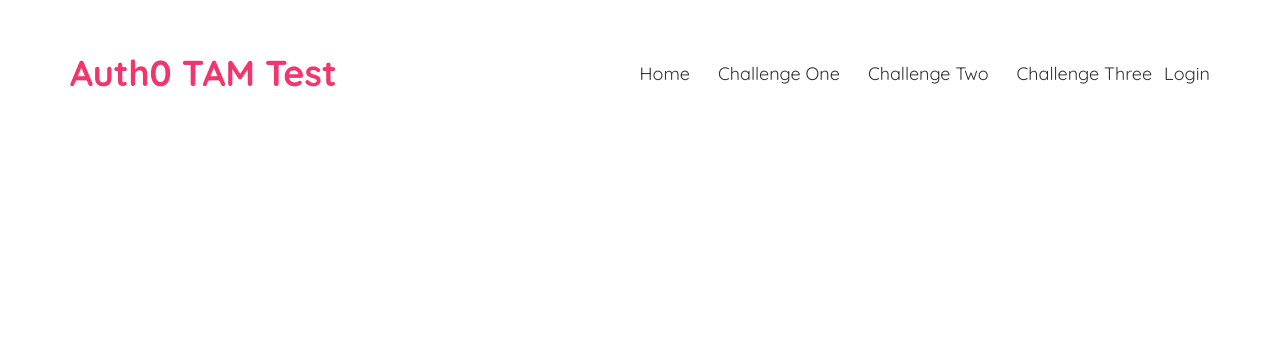
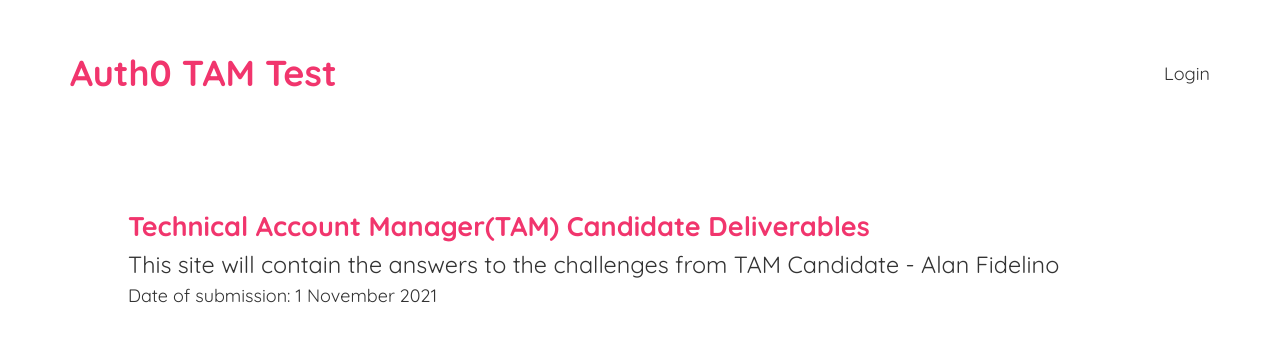
Before and after one commit to afide26/authtamtech, a React (Create React App) app: page /home in a window 1280 px wide. Shown: the top 342 px of the page. Built offline with nearby package versions, Linux system fonts and the light colour scheme.

Commit message:
styling table options

```diff
--- a/src/App.js
+++ b/src/App.js
@@ -4,6 +4,8 @@ import ChallengeThree from "./Views/ChallengeThree";
 import {BrowserRouter as Router, Route, Switch} from 'react-router-dom';
 import Navbar from "./Views/Navbar";
 import Home from "./Views/Home";
+import Welcome from "./Views/Welcome";
+
 
 function App() {
   return (
@@ -14,6 +16,9 @@ function App() {
       </div>
       <Switch>
         <Route exact path="/">
+          <Welcome/>
+        </Route>
+        <Route path="/home">
           <Home/>
         </Route>
         <Route path="/challengeone">
--- a/src/Components/LoginButton.js
+++ b/src/Components/LoginButton.js
@@ -3,7 +3,7 @@ import { useAuth0 } from "@auth0/auth0-react";
 const LoginButton = () => {
     const {loginWithRedirect} = useAuth0()
     return (
-        <button onClick={()=>loginWithRedirect()}>Login</button>
+        <a onClick={()=>loginWithRedirect()}>Login</a>
     );
 }
 
--- /dev/null
+++ b/src/Components/TravelOptions.js
@@ -0,0 +1,43 @@
+import { useAuth0 } from "@auth0/auth0-react";
+
+const TravelOptions = () => {
+    const {user,isAuthenticated} = useAuth0();
+
+    return (
+       isAuthenticated && <div className="profile">
+            <h3>
+                <span><img src={user.picture} alt={user.nickname} /></span>
+                Welcome {user.name}
+            </h3>
+            <p>{user.given_name}, we have a list of packages available for your next holiday.</p>
+            <table id="options" className="table">
+                <thead className="thead-dark">
+                    <tr>
+                        <th scope="col">Destination</th>
+                        <th scope="col">Package</th>
+                        <th scope="col">Price</th>
+                    </tr>
+                </thead>
+                <tbody>
+                    <tr>
+                        <th scope="row">Europe</th>
+                        <td>Family Package</td>
+                        <td>Return from Sydney: $12,000 (family of 4)</td>
+                    </tr>
+                    <tr>
+                        <th scope="row">Asia</th>
+                        <td>Family Package</td>
+                        <td>Return from Sydney: $10,000 (family of 4)</td>
+                    </tr>
+                    <tr>
+                        <th scope="row">North America</th>
+                        <td>Family Package</td>
+                        <td>Return from Sydney: $17,000 (family of 4)</td>
+                    </tr>
+                </tbody>
+            </table>
+        </div>
+    );
+}
+
+export default TravelOptions;
--- a/src/Views/Home.js
+++ b/src/Views/Home.js
@@ -9,7 +9,7 @@ const Home = () => {
         <h2>Technical Account Manager(TAM) Candidate Deliverables</h2>
         <h3>This site will contain the answers to the challenges from TAM Candidate - Alan Fidelino</h3>
         <p>Date of submission: 1 November 2021</p>
-        <Profile/>
+        {isAuthenticated && <Profile/>}
       </div>
     );
 }
--- a/src/Views/Navbar.js
+++ b/src/Views/Navbar.js
@@ -5,16 +5,27 @@ import LogoutButton from '../Components/LogoutButton';
 const Navbar = () => {
     const {isAuthenticated} = useAuth0();
 
+    if(!isAuthenticated) return (
+            <nav className="navbar">
+                <Link to="/" className="nav-title-link">
+                <div className="nav-title">Auth0 TAM Test</div>
+                </Link>
+                <div className="links">
+                <LoginButton/>
+                </div>
+            </nav>
+    )
+
     return(
         <nav className="navbar">
             <Link to="/" className="nav-title-link"><div className="nav-title">Auth0 TAM Test</div></Link>
 
             <div className="links">
-                <Link to="/" exact>Home</Link>
-                <Link to="/challengeone">Challenge One</Link>
-                <Link to="/challengetwo">Challenge Two</Link>
-                <Link to="/challengethree">Challenge Three</Link>
-                {!isAuthenticated && <LoginButton/>}
+                <Link to="/" exact>Welcome</Link>
+                <Link to="/Home">Home</Link>
+                <Link to="/challengeone">Ch1</Link>
+                <Link to="/challengetwo">Ch2</Link>
+                <Link to="/challengethree">Ch3</Link>
                 {isAuthenticated && <LogoutButton/>}
             </div>
         </nav>
--- /dev/null
+++ b/src/Views/Welcome.js
@@ -0,0 +1,18 @@
+import { useAuth0 } from "@auth0/auth0-react";
+import TravelOptions from "../Components/TravelOptions";
+
+
+
+const Welcome = () => {
+    const {isAuthenticated} = useAuth0()
+    return (
+        <div className="page-title content">
+        <h2>Welcome to Cruise0</h2>
+        <h3>Explore the possibilities of traveling around the world with luxurious and affordable packages from Cruise0.</h3>
+        <p>Use the choices below to book your package</p>
+        {isAuthenticated && <TravelOptions/>}
+      </div>
+    );
+}
+
+export default Welcome;
--- a/src/index.css
+++ b/src/index.css
@@ -9,7 +9,7 @@
   font-size:18px;
   color: #333;
 }
-.navbar {
+.navbar{
   padding: 20px;
   display: flex;
   align-items: center;
@@ -170,3 +170,28 @@ span img{
   margin:0 5px 0 0;
   max-width: 80px;
 }
+
+/* Table styles */
+
+#options {
+font-family: Arial, Helvetica, sans-serif;
+border-collapse: collapse;
+width: 100%;
+}
+
+#options td, #options th {
+  border: 1px solid #ddd;
+  padding: 8px;
+}
+
+#options tr:nth-child(even){background-color: #f2f2f2;}
+
+#options tr:hover {background-color: #ddd;}
+
+#options th {
+  padding-top: 12px;
+  padding-bottom: 12px;
+  text-align: left;
+  background-color: #333;
+  color: white;
+}
```
Also changed, not shown: 1 other file (tests, documents, lock files or other folders).
